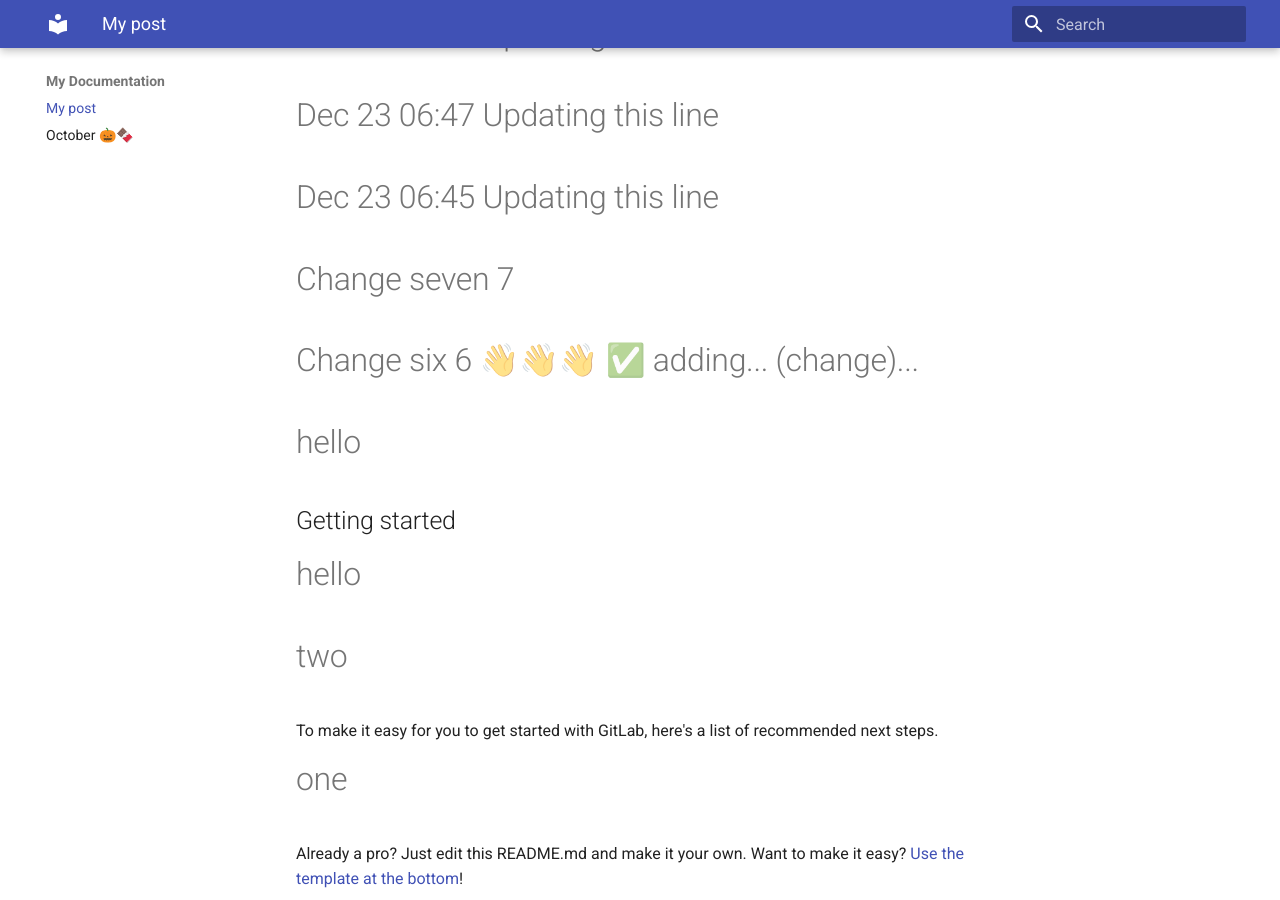
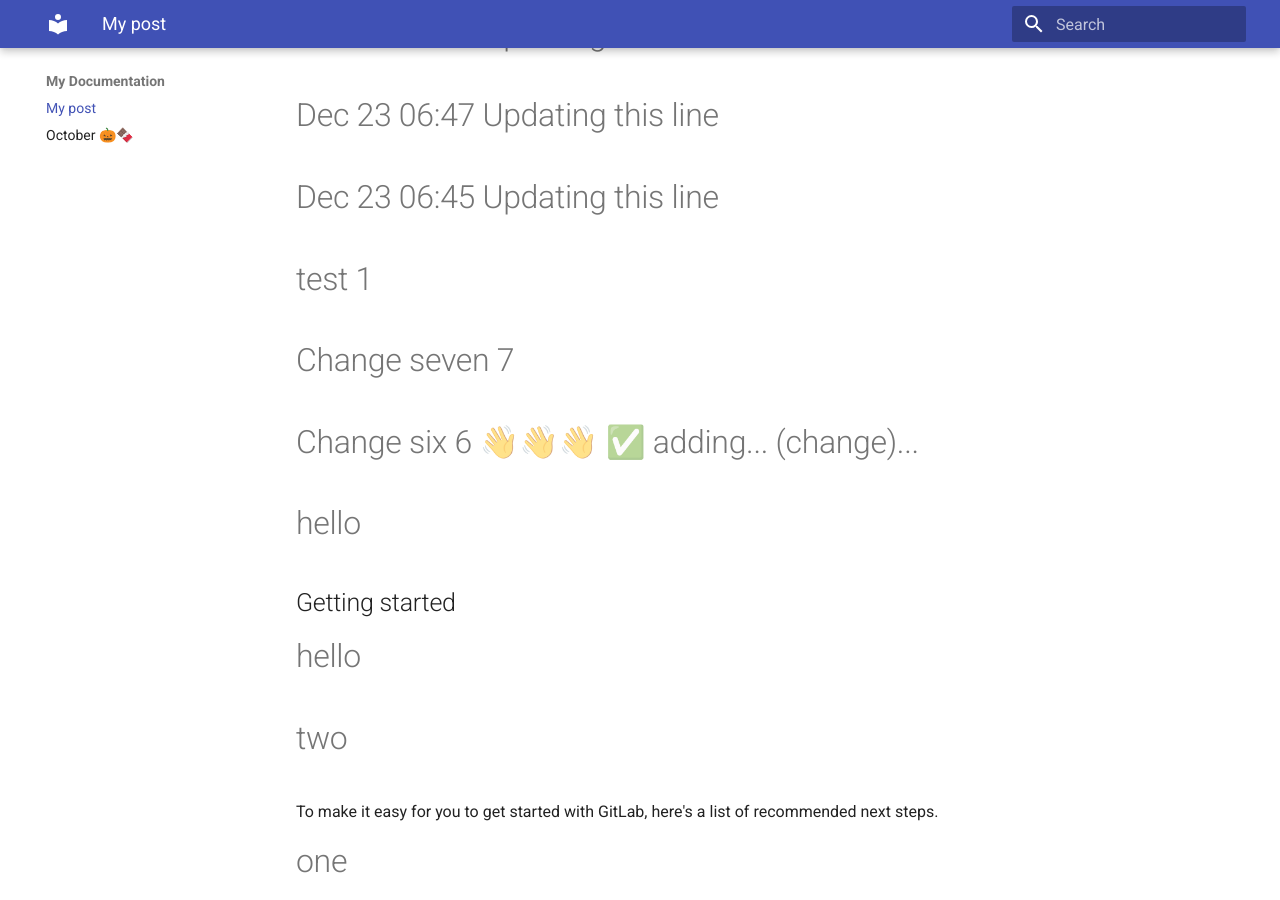
Before and after one commit to Code-dot-mil/two-steps-eval, an MkDocs documentation site: the page built from docs/index.md, in a window 1280 px wide and 900 px high, scrolled down 737 px. Built offline with MkDocs 1.6.1 and Material for MkDocs 9.7.7, drawn with Linux system fonts in a browser that asks for light colours.

Commit message:
Add test line to index.md

```diff
--- a/docs/index.md
+++ b/docs/index.md
@@ -13,6 +13,7 @@ author: That Would Be Me
 # Dec 23 05:58 Updating this line
 # Dec 23 06:47 Updating this line
 # Dec 23 06:45 Updating this line
+# test 1
 
 # Change seven 7
 # Change six 6 👋👋👋 ✅ adding... (change)...
```
